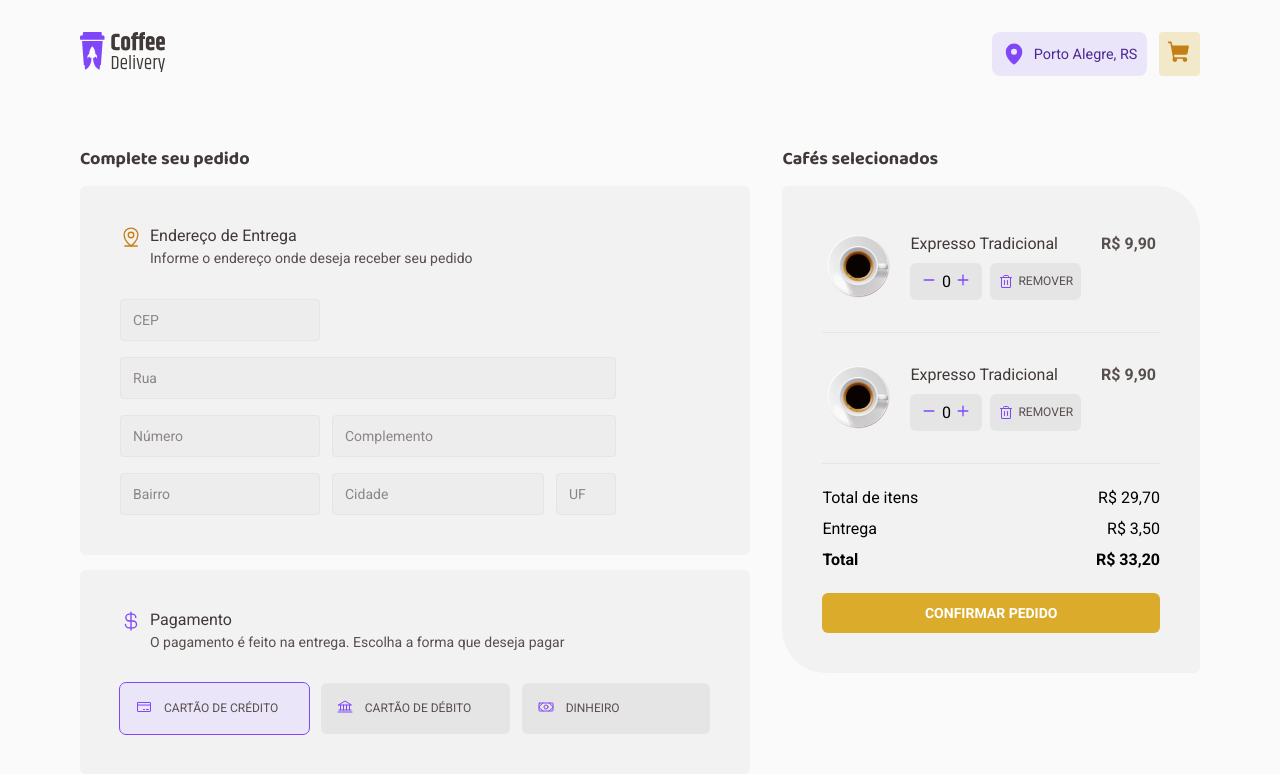
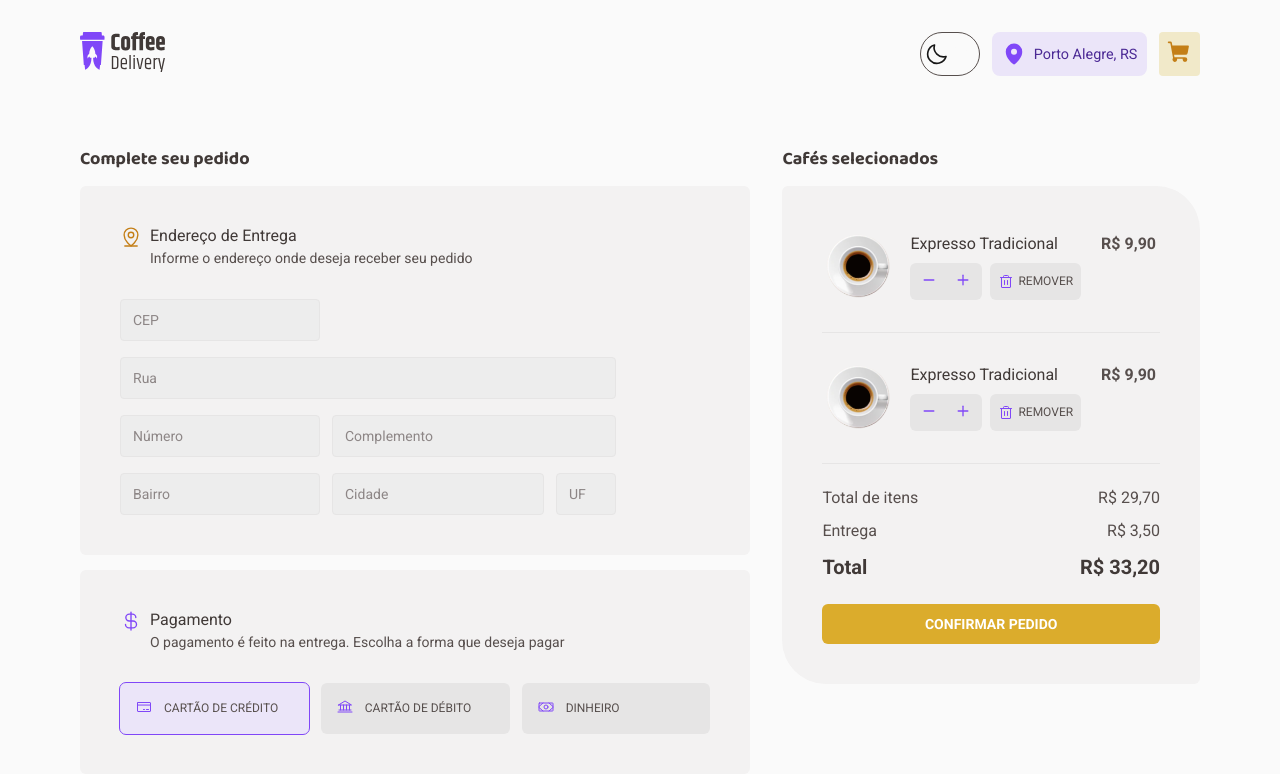
Before and after one commit to palomacardos0/coffee-delivery, a React (Vite) app: page /checkout in a window 1280 px wide. Shown: the top 774 px of the page. Built offline with nearby package versions, Linux system fonts and the light colour scheme.

Commit message:
feat(project): adiciona modo escuro

```diff
--- a/src/App.tsx
+++ b/src/App.tsx
@@ -3,15 +3,30 @@ import { Router } from './Router'
 import { BrowserRouter } from 'react-router-dom'
 import { GlobalStyle } from './styles/global'
 import { defaultTheme } from './styles/themes/default'
+import { createContext, useState } from 'react'
+import { darkTheme } from './styles/themes/dark'
+
+interface DarkModeContextType {
+  darkMode: boolean
+  handleChangeDarkMode: () => void
+}
+
+export const DarkModeContext = createContext({} as DarkModeContextType)
 
 function App() {
+  const [darkMode, setDarkMode] = useState(false)
+  function handleChangeDarkMode() {
+    setDarkMode(!darkMode)
+  }
   return (
-    <ThemeProvider theme={defaultTheme}>
-      <BrowserRouter>
-        <Router />
-      </BrowserRouter>
-      <GlobalStyle />
-    </ThemeProvider>
+    <DarkModeContext.Provider value={{ darkMode, handleChangeDarkMode }}>
+      <ThemeProvider theme={darkMode ? darkTheme : defaultTheme}>
+        <BrowserRouter>
+          <Router />
+        </BrowserRouter>
+        <GlobalStyle />
+      </ThemeProvider>
+    </DarkModeContext.Provider>
   )
 }
 
--- a/src/components/Header/index.tsx
+++ b/src/components/Header/index.tsx
@@ -1,9 +1,12 @@
 import { NavLink } from 'react-router-dom'
-import { HeaderContainer } from './styles'
+import { DarkModeButton, HeaderContainer } from './styles'
 import logo from '../../assets/svg/logo.svg'
-import { MapPin, ShoppingCart } from 'phosphor-react'
+import { MapPin, Moon, ShoppingCart, SunDim } from 'phosphor-react'
+import { useContext } from 'react'
+import { DarkModeContext } from '../../App'
 
 export function Header() {
+  const { handleChangeDarkMode } = useContext(DarkModeContext)
   return (
     <HeaderContainer>
       <div>
@@ -11,6 +14,10 @@ export function Header() {
           <img src={logo} alt="" />
         </NavLink>
         <nav>
+          <DarkModeButton onClick={handleChangeDarkMode}>
+            <Moon size={26} color="#171717" />
+            <SunDim size={26} color="#FAFAFA" />
+          </DarkModeButton>
           <span>
             <MapPin size={24} weight="fill" color="#8047F8" />
             <p>Porto Alegre, RS</p>
--- a/src/components/Header/styles.ts
+++ b/src/components/Header/styles.ts
@@ -54,3 +54,13 @@ export const HeaderContainer = styled.header`
     }
   }
 `
+export const DarkModeButton = styled.button`
+  background: transparent;
+  border-radius: 9999px;
+  display: flex;
+  line-height: 0;
+  align-items: center;
+  justify-content: center;
+  padding: 3px;
+  border: 1px solid ${props => props.theme['base-text']};
+`
--- a/src/components/SelectQuantity/index.tsx
+++ b/src/components/SelectQuantity/index.tsx
@@ -7,7 +7,7 @@ export function SelectQuantity() {
       <button>
         <Minus size={14} weight="bold" />
       </button>
-      <input type="number" value={0} />
+      <input type="number" />
       <button>
         <Plus size={14} weight="bold" />
       </button>
--- a/src/components/SelectQuantity/styles.ts
+++ b/src/components/SelectQuantity/styles.ts
@@ -27,6 +27,7 @@ export const SelectQuantityContent = styled.div`
     border: 0;
     outline: 0;
     text-align: center;
+    color: ${props => props.theme['base-text']};
     &::-webkit-inner-spin-button {
       display: none;
       -webkit-appearance: none;
--- a/src/pages/Checkout/index.tsx
+++ b/src/pages/Checkout/index.tsx
@@ -1,3 +1,4 @@
+import { NavLink } from 'react-router-dom'
 import { InfoOrder } from './components/InfoOrder'
 import { ItemCart } from './components/ItemCart'
 import {
@@ -32,8 +33,9 @@ export function Checkout() {
               <strong>R$ 33,20</strong>
             </div>
           </ValuesContainer>
-
-          <ButtonConfirmOrder>confirmar pedido</ButtonConfirmOrder>
+          <NavLink to="/success">
+            <ButtonConfirmOrder>confirmar pedido</ButtonConfirmOrder>
+          </NavLink>
         </CartItensContainer>
       </CartContainer>
     </CheckoutContainer>
--- a/src/pages/Checkout/styles.ts
+++ b/src/pages/Checkout/styles.ts
@@ -18,6 +18,12 @@ export const CartContainer = styled.section`
   display: flex;
   flex-direction: column;
   gap: 0.938rem;
+  a {
+    width: 100%;
+    button {
+      width: 100%;
+    }
+  }
   h2 {
     font-family: 'Baloo 2';
     font-style: normal;
@@ -48,6 +54,23 @@ export const ValuesContainer = styled.div`
   flex-direction: column;
   gap: 0.75rem;
   margin-bottom: 24px;
+  strong {
+    font-family: 'Roboto';
+    font-style: normal;
+    font-weight: 700;
+    font-size: 20px;
+    line-height: 130%;
+    color: ${props => props.theme['base-subtitle']};
+  }
+  span {
+    font-family: 'Roboto', sans-serif;
+    font-style: normal;
+    font-weight: 400;
+    font-size: 16px;
+    line-height: 130%;
+    color: ${props => props.theme['base-text']};
+  }
+
   div {
     display: flex;
     justify-content: space-between;
--- a/src/pages/Home/Components/Banner/styles.ts
+++ b/src/pages/Home/Components/Banner/styles.ts
@@ -49,10 +49,8 @@ export const TextContainer = styled.div`
     font-weight: 800;
     font-size: 3rem;
     line-height: 130%;
-    color: ${props => {
-      props.theme['base-title']
-    }};
     margin-bottom: 1rem;
+    color: ${props => props.theme['base-title']};
     @media (max-width: 1024px) {
       font-size: 2rem;
     }
@@ -63,17 +61,13 @@ export const TextContainer = styled.div`
     font-weight: 400;
     font-size: 1.25rem;
     line-height: 130%;
-    color: ${props => {
-      props.theme['base-subtitle']
-    }};
+    color: ${props => props.theme['base-subtitle']};
     font-stretch: 100;
     @media (max-width: 1024px) {
       font-size: 1rem;
     }
   }
-  color: ${props => {
-    props.theme['base-subtitle']
-  }};
+  color: ${props => props.theme['base-subtitle']};
   ul {
     display: grid;
     grid-template-columns: repeat(2, max-content);
@@ -94,9 +88,7 @@ export const TextContainer = styled.div`
     font-size: 1rem;
     line-height: 130%;
     max-width: 90vw;
-    color: ${props => {
-      props.theme['base-text']
-    }};
+    color: ${props => props.theme['base-text']};
 
     @media (max-width: 1024px) {
       font-size: 0.85rem;
--- a/src/styles/global.ts
+++ b/src/styles/global.ts
@@ -5,6 +5,7 @@ export const GlobalStyle = createGlobalStyle`
     margin: 0;
     padding: 0;
     box-sizing: border-box;
+    transition: all 0.3s;
   }
   body, input, textarea, button {
     font-family: "Roboto", sans-serif;
--- /dev/null
+++ b/src/styles/themes/dark.ts
@@ -0,0 +1,18 @@
+export const darkTheme = {
+  'yellow-dark': '#C47F17',
+  yellow: '#DBAC2C',
+  'yellow-light': '#F1E9C9',
+  'purple-dark': '#4B2995',
+  purple: '#8047F8',
+  'purple-light': '#1d1c1f',
+  'base-title': '#F3F2F2',
+  'base-subtitle': '#F2EEF3',
+  'base-text': '#d4cbc8',
+  'base-label': '#a29b99',
+  'base-hover': '#212020',
+  'base-button': '#424242',
+  'base-input': '#1d1d1d',
+  'base-card': '#333333',
+  background: '#171717',
+  white: '#ffffff'
+}
```
